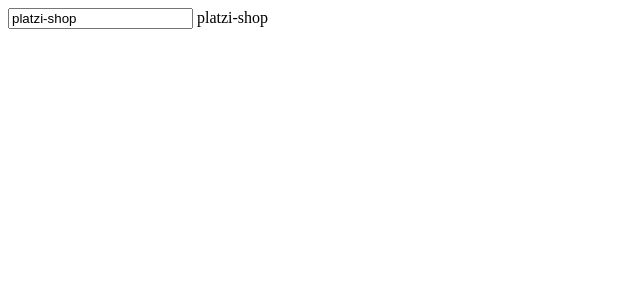
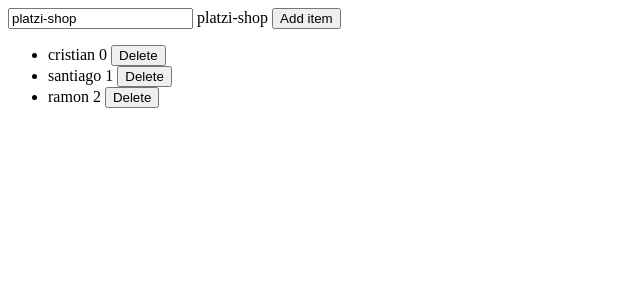
Before and after one commit to cfranco92/platzi-shop, an Angular app: page / in a window 1280 px wide. Shown: the top 300 px of the page, without its empty margins (0-640 px from the left). Built offline with nearby package versions, Linux system fonts and the light colour scheme.

Commit message:
Adding how to use ngFor to loop through arrays. Add and delete elements.

```diff
--- a/src/app/app.component.html
+++ b/src/app/app.component.html
@@ -4,3 +4,13 @@
 <div *ngIf="title === 'cristian'">
     este es un div
 </div>
+
+<button (click)="addItem()"> Add item </button>
+
+<ul>
+    <li *ngIf="items.length === 0">La lista está vacía</li>
+    <li *ngFor="let name of items; index as i">
+        {{ name }} {{ i }}
+        <button (click)="deleteItem(i)">Delete</button>
+    </li>
+</ul>
--- a/src/app/app.component.ts
+++ b/src/app/app.component.ts
@@ -7,4 +7,13 @@ import { Component } from '@angular/core';
 })
 export class AppComponent {
   title = 'platzi-shop';
+
+  items = ['cristian', 'santiago', 'ramon'];
+
+  public addItem() {
+    this.items.push('nuevo item');
+  }
+  public deleteItem(index: number) {
+    this.items.splice(index, 1);
+  }
 }
```
